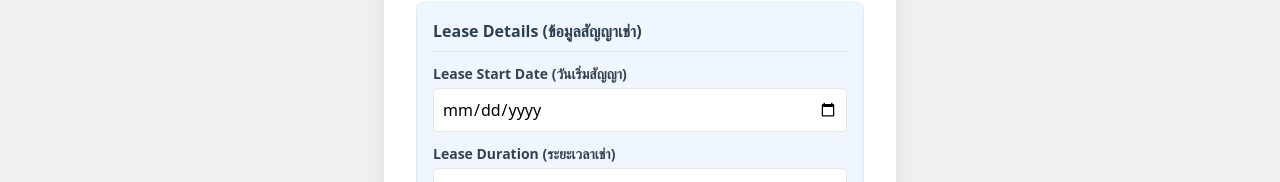
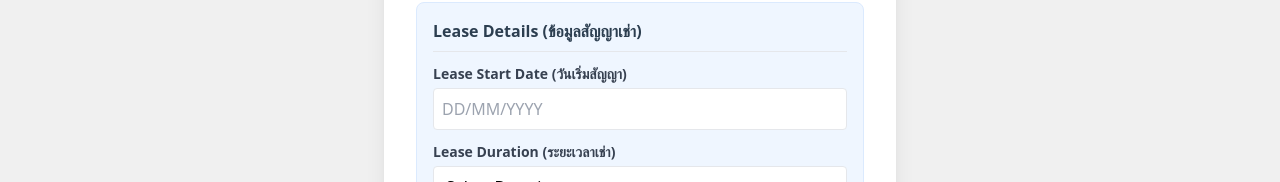
Before and after one commit to Ramza2547/8mansions-backend, a React (Vite) app in the folder tenant/: page /guest-form in a window 1280 px wide. Shown: the part 539-721 px from the top of the page. Built offline with nearby package versions, Linux system fonts and the light colour scheme.

Commit message:
Cold start

```diff
--- a/tenant/src/GuestForm.jsx
+++ b/tenant/src/GuestForm.jsx
@@ -1,5 +1,8 @@
 import { useState, useEffect } from 'react';
 import { useNavigate, useLocation } from 'react-router-dom';
+// 🎯 Import ไลบรารีปฏิทินและ CSS ของมัน
+import DatePicker from 'react-datepicker';
+import 'react-datepicker/dist/react-datepicker.css';
 
 function GuestForm() {
   const navigate = useNavigate();
@@ -31,29 +34,28 @@ function GuestForm() {
     }
   }, [ocrData]);
 
-  const convertDmyToYmd = (dmyStr) => {
-    if (!dmyStr || !dmyStr.includes('/')) return '';
-    const [day, month, year] = dmyStr.split('/');
-    return `${year}-${month}-${day}`;
+  // ตัวแปลง Date เป็น DD/MM/YYYY
+  const formatDateToDMY = (dateObj) => {
+    if (!dateObj) return '';
+    const d = String(dateObj.getDate()).padStart(2, '0');
+    const m = String(dateObj.getMonth() + 1).padStart(2, '0');
+    const y = dateObj.getFullYear();
+    return `${d}/${m}/${y}`;
+  };
+
+  // ตัวแปลง DD/MM/YYYY กลับเป็น Date เพื่อให้ DatePicker เข้าใจ
+  const parseDMYToDate = (dmyStr) => {
+    if (!dmyStr || !dmyStr.includes('/')) return null;
+    const [d, m, y] = dmyStr.split('/');
+    return new Date(y, m - 1, d);
   };
 
   const calculateEndDate = (startDateStr, months) => {
     if (!startDateStr || !months) return '';
-    let day, month, year;
-    if (startDateStr.includes('/')) {
-      [day, month, year] = startDateStr.split('/');
-    } else if (startDateStr.includes('-')) {
-      [year, month, day] = startDateStr.split('-');
-    } else {
-      return '';
-    }
-    const date = new Date(parseInt(year), parseInt(month) - 1, parseInt(day));
-    date.setMonth(date.getMonth() + parseInt(months));
-
-    const rDay = String(date.getDate()).padStart(2, '0');
-    const rMonth = String(date.getMonth() + 1).padStart(2, '0');
-    const rYear = date.getFullYear();
-    return `${rDay}/${rMonth}/${rYear}`;
+    const dateObj = parseDMYToDate(startDateStr);
+    if (!dateObj) return '';
+    dateObj.setMonth(dateObj.getMonth() + parseInt(months));
+    return formatDateToDMY(dateObj);
   };
 
   const handleChange = (e) => {
@@ -66,6 +68,16 @@ function GuestForm() {
     }
   };
 
+  // 🎯 ฟังก์ชันจัดการเมื่อผู้ใช้จิ้มเลือกวันที่จากปฏิทิน Custom
+  const handleDateChange = (date) => {
+    if (!date) {
+      setFormData({ ...formData, lease_start: '', lease_end: '' });
+      return;
+    }
+    const dmy = formatDateToDMY(date);
+    setFormData({ ...formData, lease_start: dmy, lease_end: calculateEndDate(dmy, duration) });
+  };
+
   const handleNext = (e) => {
     e.preventDefault();
     navigate('/recommend-room', { state: { formData, duration, hasSecondTenant } });
@@ -73,6 +85,7 @@ function GuestForm() {
 
   return (
     <div className="flex flex-col min-h-screen bg-[#F0F0F0] font-sans">
+      {/* ... Navbar (ส่วนนี้คงเดิม ไม่ได้แก้ไข) ... */}
       <nav className="sticky top-0 z-50 w-full bg-[#8FAFC1] shadow-md">
         <div className="flex justify-between items-stretch w-full min-h-[60px] sm:min-h-[80px]">
           <div className="flex gap-4 sm:gap-10 items-center px-[5%]">
@@ -86,7 +99,6 @@ function GuestForm() {
         </div>
       </nav>
 
-      {/* 🎯 จัด Padding ให้ Responsive ขอบไม่ชิดจอเกินไป */}
       <div className="flex-1 flex justify-center items-center p-4 sm:p-6">
         <div className="bg-white p-5 sm:p-8 rounded-lg shadow-xl w-full max-w-lg my-4 sm:my-8">
           <form onSubmit={handleNext} className="flex flex-col gap-4 sm:gap-5">
@@ -139,23 +151,17 @@ function GuestForm() {
               <div className="flex flex-col gap-3">
                 <div>
                   <label className="block text-gray-700 font-bold mb-1 text-xs sm:text-sm">Lease Start Date (วันเริ่มสัญญา)</label>
-                  {/* 🎯 ปฏิทินตรงนี้ จะปรับหน้าตาตามเครื่องที่ผู้ใช้เปิด (คอม/มือถือ) อัตโนมัติครับ */}
-                  <input
-                    type="date"
-                    name="lease_start"
-                    value={formData.lease_start ? convertDmyToYmd(formData.lease_start) : ''}
-                    onChange={(e) => {
-                      const ymd = e.target.value;
-                      if (!ymd) {
-                        setFormData({ ...formData, lease_start: '', lease_end: '' });
-                        return;
-                      }
-                      const [y, m, d] = ymd.split('-');
-                      const dmy = `${d}/${m}/${y}`;
-                      setFormData({ ...formData, lease_start: dmy, lease_end: calculateEndDate(dmy, duration) });
-                    }}
-                    className="p-2 text-sm sm:text-base border rounded focus:ring-2 focus:ring-[#92B0C3] w-full bg-white cursor-pointer"
-                  />
+                  {/* 🎯 เปลี่ยนจาก <input type="date"> มาเป็น <DatePicker> แบบ Custom */}
+                  <div className="w-full">
+                    <DatePicker
+                      selected={parseDMYToDate(formData.lease_start)}
+                      onChange={handleDateChange}
+                      dateFormat="dd/MM/yyyy"
+                      placeholderText="DD/MM/YYYY"
+                      className="w-full p-2 text-sm sm:text-base border rounded focus:ring-2 focus:ring-[#8FAFC1] bg-white cursor-pointer"
+                      wrapperClassName="w-full"
+                    />
+                  </div>
                 </div>
                 <div>
                   <label className="block text-gray-700 font-bold mb-1 text-xs sm:text-sm">Lease Duration (ระยะเวลาเช่า)</label>
```
